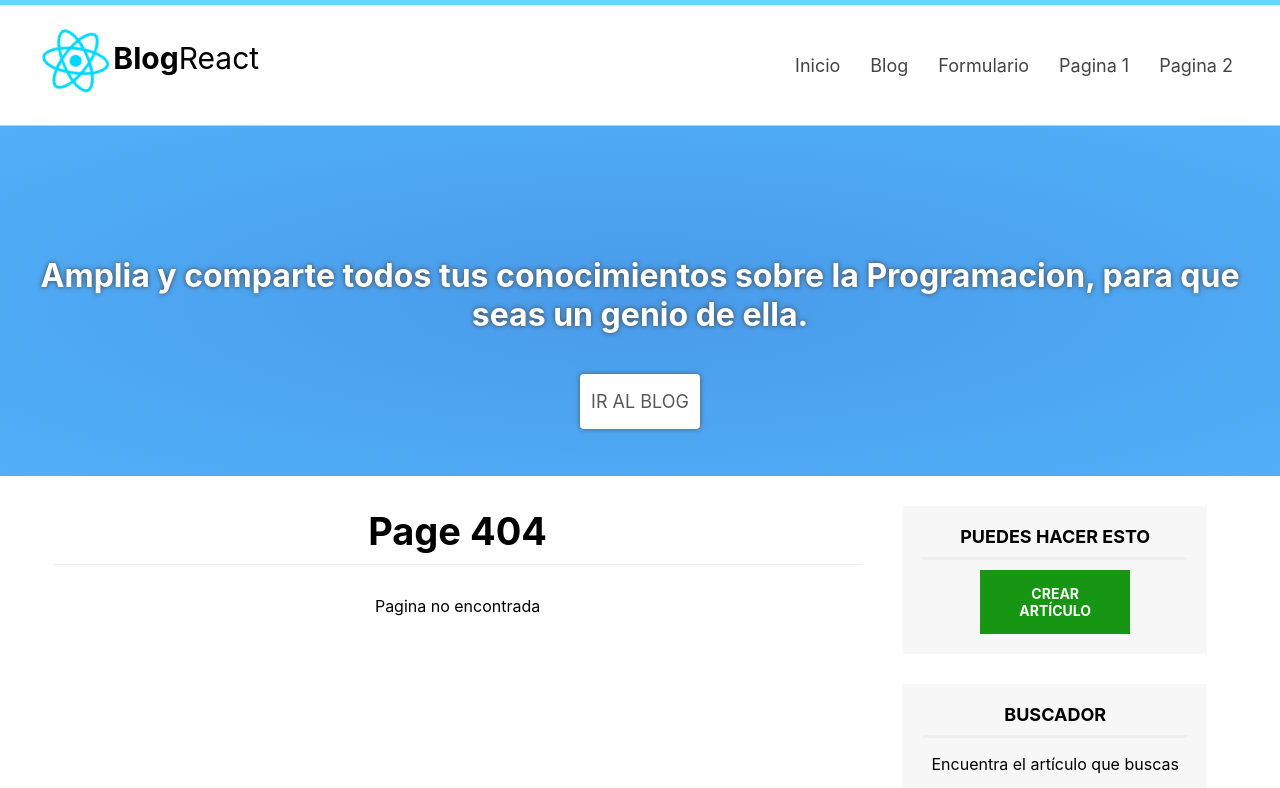
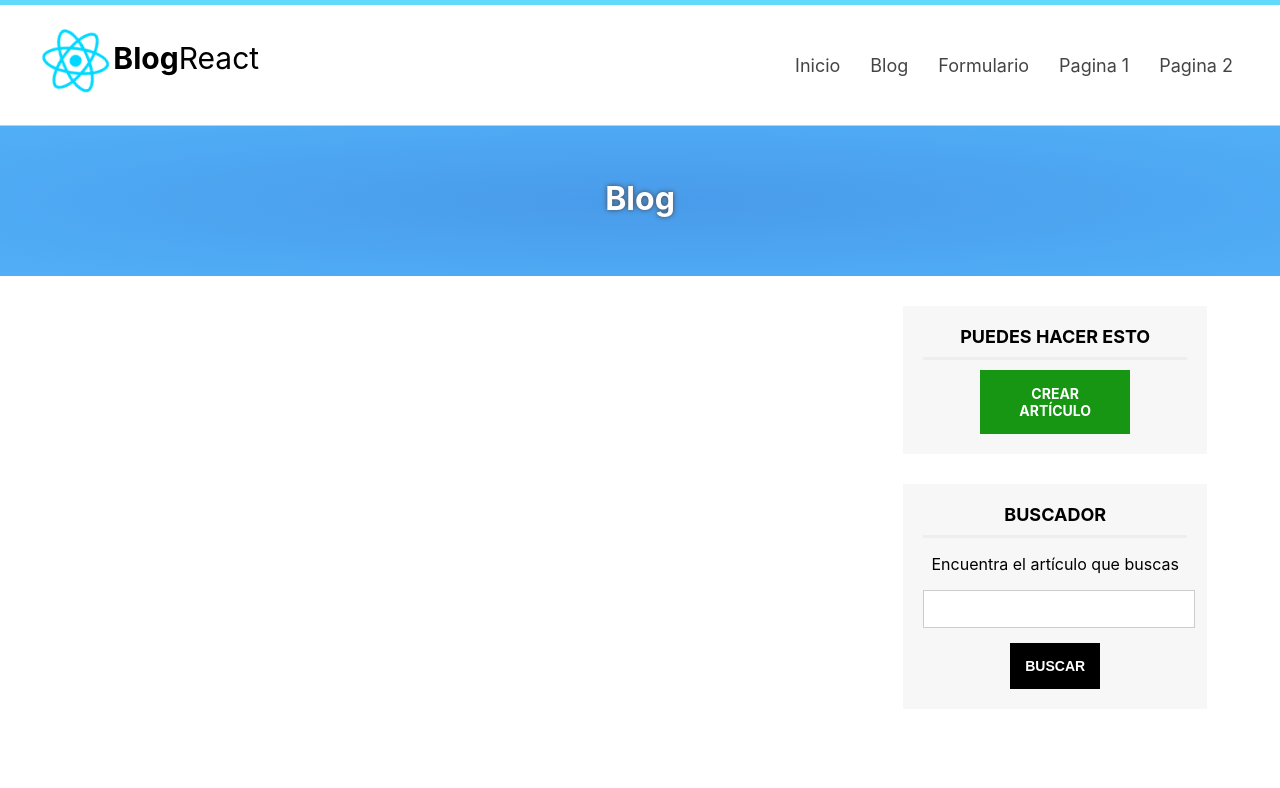
Before and after one commit to HeymerDev/Blog-React, a React (Vite) app: page /blog in a window 1280 px wide. Shown: the top 788 px of the page. Built offline with nearby package versions, Linux system fonts and the light colour scheme.

Commit message:
agrgando slider dinamico para cada pagina y el sidebar

```diff
--- a/src/App.jsx
+++ b/src/App.jsx
@@ -1,26 +1,21 @@
 import "../src/assets/css/App.css";
 
 import Header from "./components/Header";
-import Slider from "./components/Slider";
-import Peliculas from "./components/Peliculas";
-import Sidebar from "./components/Sidebar";
 import Footer from "./components/Footer";
-import Pruebas from "./components/Pruebas.jsx";
+import Home from "./components/Home";
+import Blog from "./components/Blog";
 import Page404 from "./components/Page404.jsx";
 
 import { BrowserRouter, Routes, Route } from "react-router-dom";
 
-function App() {
-  let buttonString = "Ir al Blog";
-
 const routes = [
   {
     path: "/",
-      element: <Peliculas />,
+    element: <Home />,
   },
   {
-      path: "/pruebas",
-      element: <Pruebas />,
+    path: "/blog",
+    element: <Blog />,
   },
   {
     path: "*",
@@ -28,18 +23,12 @@ function App() {
   },
 ];
 
+function App() {
   return (
     <div className="App">
       <BrowserRouter>
         <Header />
 
-        <Slider
-          title="Amplia y comparte todos tus conocimientos sobre la Programacion, para que seas un genio de ella."
-          btn={buttonString}
-        />
-
-        <div className="center">
-          <section id="content">
         <Routes>
           {routes.map((screen) => (
             <Route
@@ -49,12 +38,8 @@ function App() {
             />
           ))}
         </Routes>
-          </section>
-
-          <Sidebar />
 
         <div className="clearfix"></div>
-        </div>
 
         <Footer />
       </BrowserRouter>
--- a/src/assets/css/App.css
+++ b/src/assets/css/App.css
@@ -87,11 +87,13 @@ body {
   transition: 300ms all;
 }
 
-
 #menu a:hover {
   color: #3cb2d3;
 }
 
+.active:focus {
+  border-bottom: 2px solid #3cb2d3;
+}
 #slider {
   width: 100%;
   height: 350px;
--- /dev/null
+++ b/src/components/Blog.jsx
@@ -0,0 +1,16 @@
+import Slider from "./Slider";
+import Sidebar from "./Sidebar";
+
+const Home = () => {
+  return (
+    <>
+      <Slider title="Blog" size="slider-small" />
+      <div className="center">
+        <section id="content">{/*listado de articulos*/}</section>
+        <Sidebar blog="true" />
+      </div>
+    </>
+  );
+};
+
+export default Home;
--- a/src/components/Header.jsx
+++ b/src/components/Header.jsx
@@ -1,5 +1,5 @@
 import logo from "../assets/images/react.svg";
-import { Link } from "react-router-dom";
+import { NavLink } from "react-router-dom";
 
 const Header = () => {
   return (
@@ -15,10 +15,12 @@ const Header = () => {
           <nav id="menu">
             <ul>
               <li>
-                <Link to={"/"}>Inicio</Link>
+                <NavLink to={"/"} activateClassName="active">
+                  Inicio
+                </NavLink>
               </li>
               <li>
-                <Link to={"/pruebas"}>Blog</Link>
+                <NavLink to={"/blog"}>Blog</NavLink>
               </li>
               <li>
                 <a href="formulario.html">Formulario</a>
--- /dev/null
+++ b/src/components/Home.jsx
@@ -0,0 +1,24 @@
+import Slider from "./Slider";
+import Sidebar from "./Sidebar";
+
+const Home = () => {
+  let buttonString = "Ir al Blog";
+
+  return (
+    <>
+      <Slider
+        title="Amplia y comparte todos tus conocimientos sobre la Programacion, para que seas un genio de ella."
+        btn={buttonString}
+        size="slider-big"
+      />
+      <div className="center">
+        <section id="content">
+          <h2 className="subheader">Ultimos Articulos </h2>
+        </section>
+        <Sidebar />
+      </div>
+    </>
+  );
+};
+
+export default Home;
--- a/src/components/Sidebar.jsx
+++ b/src/components/Sidebar.jsx
@@ -1,13 +1,15 @@
-const Sidebar = () => {
+const Sidebar = ({ blog }) => {
   return (
     <>
       <aside id="sidebar">
+        {blog === "true" && (
           <div id="nav-blog" className="sidebar-item">
             <h3>Puedes hacer esto</h3>
             <a href="#" className="btn btn-success">
               Crear artículo
             </a>
           </div>
+        )}
 
         <div id="search" className="sidebar-item">
           <h3>Buscador</h3>
--- a/src/components/Slider.jsx
+++ b/src/components/Slider.jsx
@@ -1,11 +1,13 @@
-const Slider = ({ title, btn }) => {
+const Slider = ({ title, btn, size }) => {
   return (
     <>
-      <div id="slider" className="slider-big">
+      <div id="slider" className={size}>
         <h1>{title}</h1>
-        <a href="#" className="btn-white">
-          {btn}
-        </a>
+        {btn && (
+          <a href="#" className="btn-white">
+            {btn}
+          </a>
+        )}
       </div>
     </>
   );
```
Lines whose indentation alone changed are shown as unchanged.
